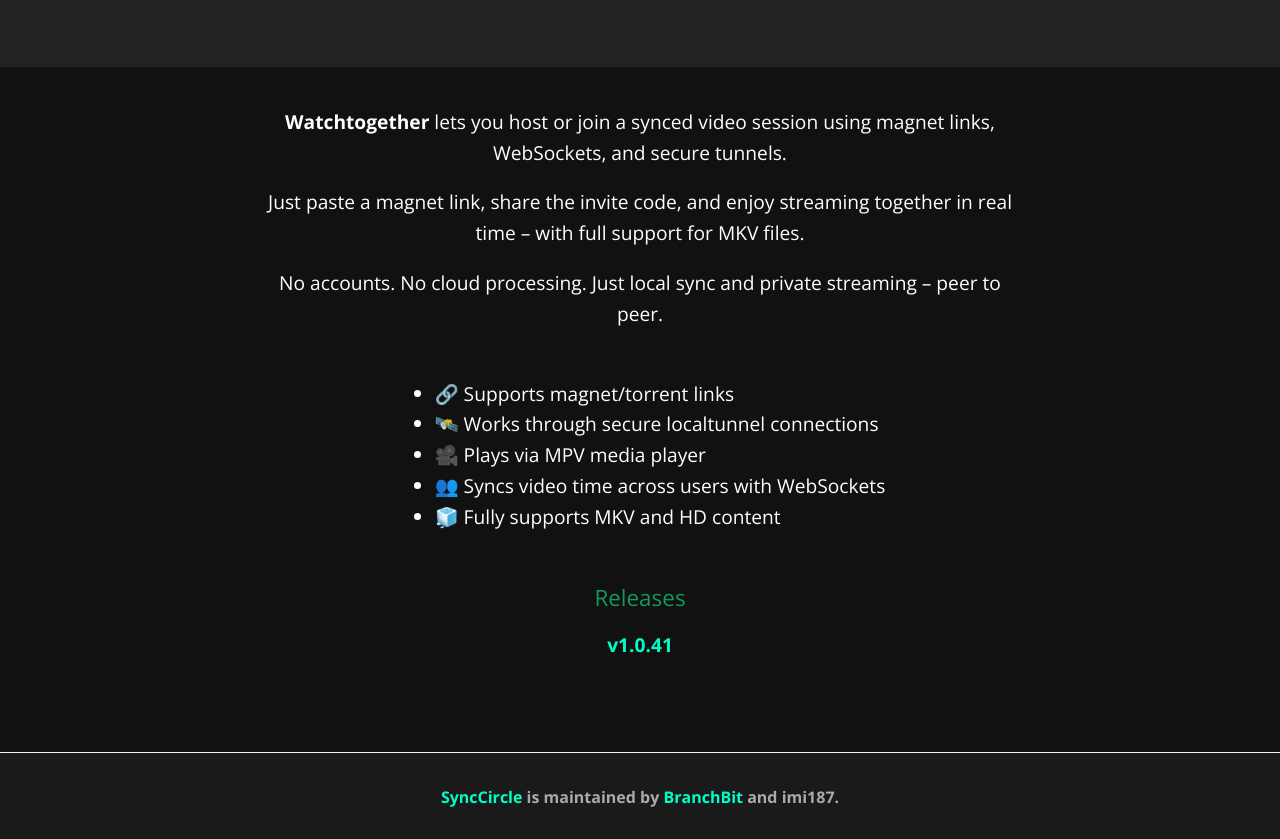
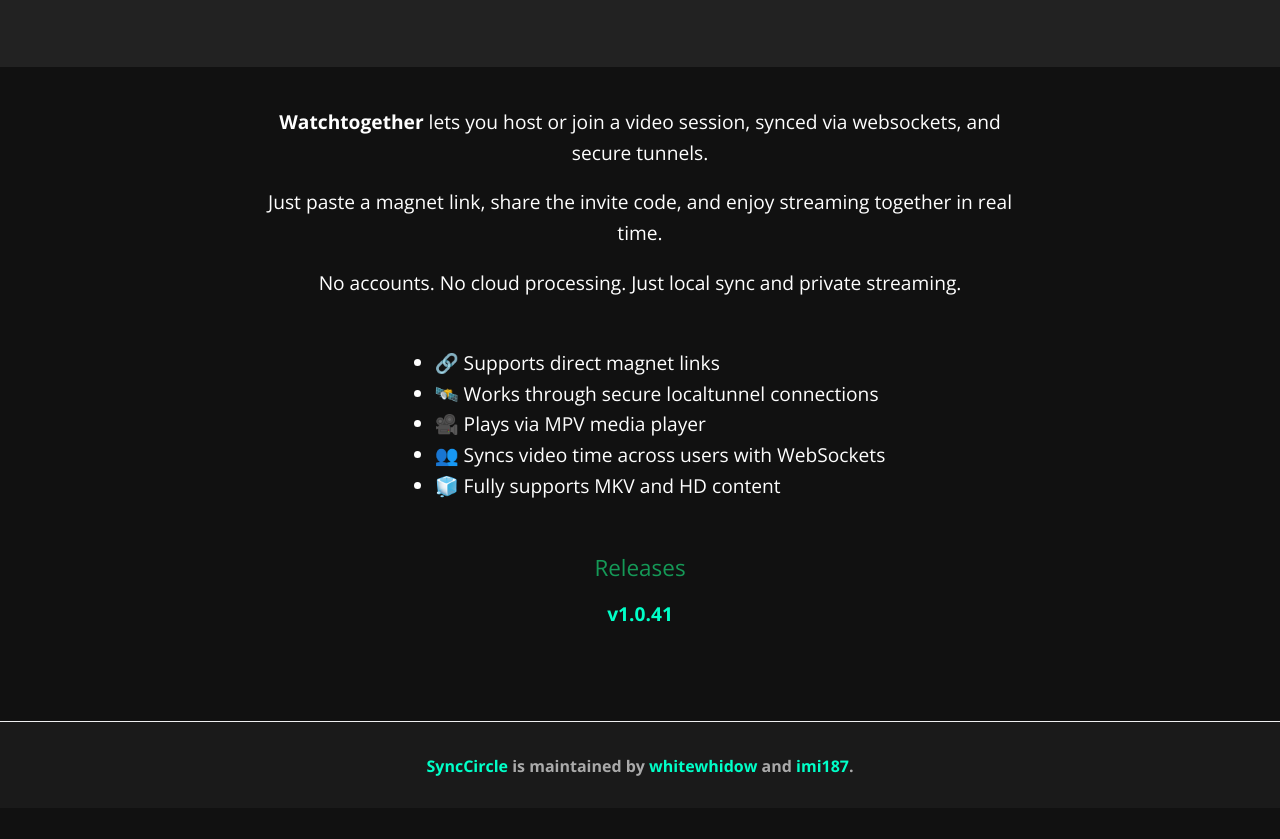
Before and after one commit to BranchBit/watchtogether_public, a plain HTML site: page index.html in a window 1280 px wide. Shown: the part 287-1126 px from the top of the page. After the commit the page ends 1095 px from the top, so only its background shows below. Drawn offline with nearby package versions, Linux system fonts and the light colour scheme.

Commit message:
Update index.html

```diff
--- a/index.html
+++ b/index.html
@@ -82,11 +82,11 @@
     </section>
 
     <section class="main-content">
-      <p><strong>Watchtogether</strong> lets you host or join a synced video session using magnet links, WebSockets, and secure tunnels.</p>
-      <p>Just paste a magnet link, share the invite code, and enjoy streaming together in real time – with full support for MKV files.</p>
-      <p>No accounts. No cloud processing. Just local sync and private streaming – peer to peer.</p>
+      <p><strong>Watchtogether</strong> lets you host or join a video session, synced via websockets, and secure tunnels.</p>
+      <p>Just paste a magnet link, share the invite code, and enjoy streaming together in real time.</p>
+      <p>No accounts. No cloud processing. Just local sync and private streaming.</p>
       <ul style="text-align:left; display:inline-block; margin-top: 30px;">
-        <li>🔗 Supports magnet/torrent links</li>
+        <li>🔗 Supports direct magnet links</li>
         <li>🛰️ Works through secure localtunnel connections</li>
         <li>🎥 Plays via MPV media player</li>
         <li>👥 Syncs video time across users with WebSockets</li>
@@ -103,7 +103,7 @@
       <center>
         <span class="site-footer-owner">
           <a href="https://github.com/BranchBit/watchtogether_public">SyncCircle</a>
-          is maintained by <a href="https://github.com/BranchBit">BranchBit</a> and <strong>imi187</strong>.
+          is maintained by <strong><a href="https://github.com/whitewhidow">whitewhidow</a></strong> and <strong><a href="https://github.com/imi187">imi187</a></strong>.
         </span>
       </center>
     </footer>
```
